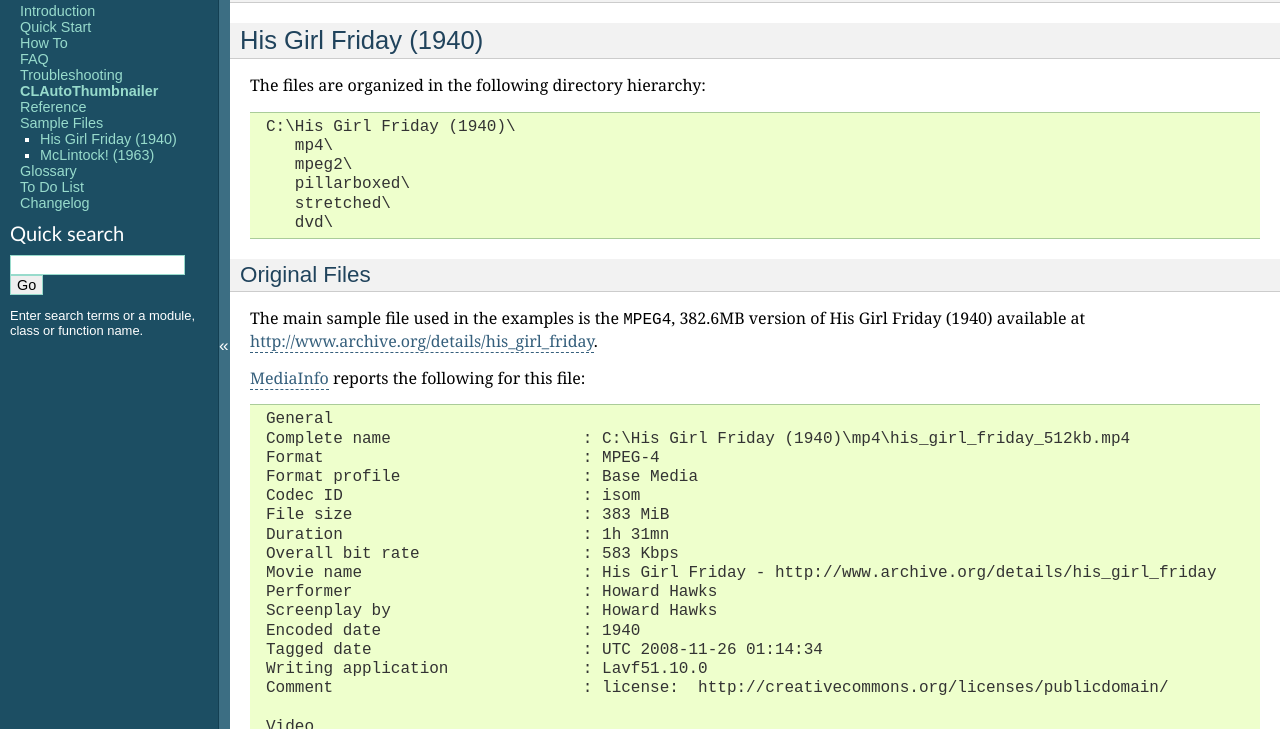
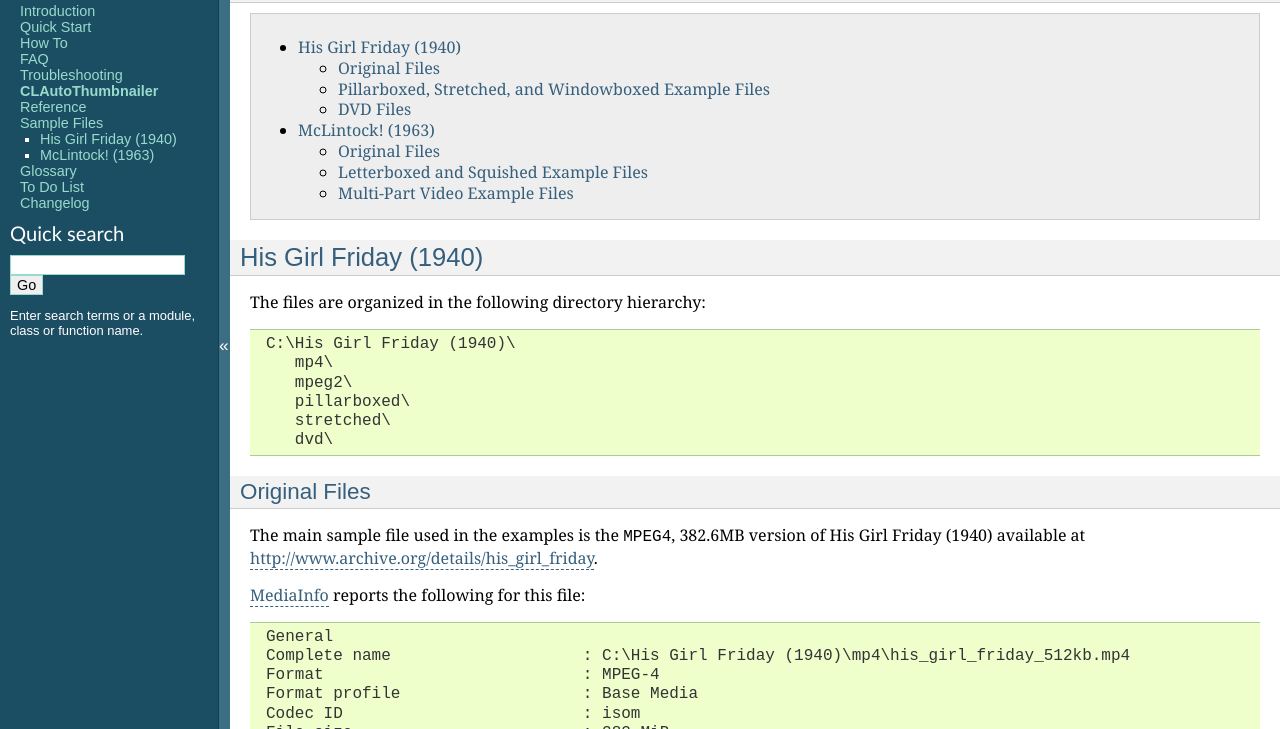
Before and after one commit to rm2/CLAutoThumbnailer, a plain HTML site: page samplefile.html in a window 1280 px wide. Shown: the part 71-800 px from the top of the page. Drawn offline with Linux system fonts and the light colour scheme; a web font is replaced by a local one.

Commit message:
Minor updates to documentation.

```diff
--- a/samplefile.html
+++ b/samplefile.html
@@ -64,8 +64,32 @@
 
   <div class="section" id="sample-files">
 <h1>Sample Files<a class="headerlink" href="#sample-files" title="Permalink to this headline">¶</a></h1>
+<div class="contents local topic" id="contents">
+<ul>
+<li><p class="first"><a class="reference internal" href="#his-girl-friday-1940" id="id12">His Girl Friday (1940)</a></p>
+<ul>
+<li><p class="first"><a class="reference internal" href="#original-files" id="id13">Original Files</a></p>
+</li>
+<li><p class="first"><a class="reference internal" href="#pillarboxed-stretched-and-windowboxed-example-files" id="id14">Pillarboxed, Stretched, and Windowboxed Example Files</a></p>
+</li>
+<li><p class="first"><a class="reference internal" href="#dvd-files" id="id15">DVD Files</a></p>
+</li>
+</ul>
+</li>
+<li><p class="first"><a class="reference internal" href="#mclintock-1963" id="id16">McLintock! (1963)</a></p>
+<ul>
+<li><p class="first"><a class="reference internal" href="#id6" id="id17">Original Files</a></p>
+</li>
+<li><p class="first"><a class="reference internal" href="#letterboxed-and-squished-example-files" id="id18">Letterboxed and Squished Example Files</a></p>
+</li>
+<li><p class="first"><a class="reference internal" href="#multi-part-video-example-files" id="id19">Multi-Part Video Example Files</a></p>
+</li>
+</ul>
+</li>
+</ul>
+</div>
 <div class="section" id="his-girl-friday-1940">
-<h2>His Girl Friday (1940)<a class="headerlink" href="#his-girl-friday-1940" title="Permalink to this headline">¶</a></h2>
+<h2><a class="toc-backref" href="#id12">His Girl Friday (1940)</a><a class="headerlink" href="#his-girl-friday-1940" title="Permalink to this headline">¶</a></h2>
 <p>The files are organized in the following directory hierarchy:</p>
 <div class="highlight-python"><pre>C:\His Girl Friday (1940)\
    mp4\
@@ -75,7 +99,7 @@
    dvd\</pre>
 </div>
 <div class="section" id="original-files">
-<h3>Original Files<a class="headerlink" href="#original-files" title="Permalink to this headline">¶</a></h3>
+<h3><a class="toc-backref" href="#id13">Original Files</a><a class="headerlink" href="#original-files" title="Permalink to this headline">¶</a></h3>
 <p>The main sample file used in the examples is the <span class="mono">MPEG4</span>, 382.6MB
 version of His Girl Friday (1940) available at
 <a class="reference external" href="http://www.archive.org/details/his_girl_friday">http://www.archive.org/details/his_girl_friday</a>.</p>
@@ -193,7 +217,7 @@ Stream size                      : 126 MiB (4%)</pre>
 </div>
 </div>
 <div class="section" id="pillarboxed-stretched-and-windowboxed-example-files">
-<h3>Pillarboxed, Stretched, and Windowboxed Example Files<a class="headerlink" href="#pillarboxed-stretched-and-windowboxed-example-files" title="Permalink to this headline">¶</a></h3>
+<h3><a class="toc-backref" href="#id14">Pillarboxed, Stretched, and Windowboxed Example Files</a><a class="headerlink" href="#pillarboxed-stretched-and-windowboxed-example-files" title="Permalink to this headline">¶</a></h3>
 <p>Starting with <span class="filename">his_girl_friday_512kb.mp4</span>, I used the Microsoft Expression Encoder 4 <tt class="docutils literal"><span class="pre">VC-1</span> <span class="pre">512K</span>
 <span class="pre">DSL</span> <span class="pre">VBR</span></tt> Preset with <em class="guilabel">Video Aspect Ratio</em> changed from
 <tt class="docutils literal"><span class="pre">Source</span></tt> to <tt class="docutils literal"><span class="pre">16:9</span></tt> and <em class="guilabel">Resize Mode</em> changed to
@@ -354,7 +378,7 @@ Language                         : English (US)</pre>
 </div>
 </div>
 <div class="section" id="dvd-files">
-<span id="sample-dvd"></span><h3>DVD Files<a class="headerlink" href="#dvd-files" title="Permalink to this headline">¶</a></h3>
+<span id="sample-dvd"></span><h3><a class="toc-backref" href="#id15">DVD Files</a><a class="headerlink" href="#dvd-files" title="Permalink to this headline">¶</a></h3>
 <p>In order to demonstrate <a class="reference internal" href="how-dvd.html"><em>Thumbnail an unencrypted DVD</em></a>, I used <a class="reference external" href="http://www.dvdstyler.de/en/">DVDStyler</a> on <span class="filename">his_girl_friday.mpeg</span> to create a
 single title DVD. It created the following files in a <span class="filename">VIDEO_TS</span>
 directory:</p>
@@ -576,7 +600,7 @@ Menu</pre>
 </div>
 </div>
 <div class="section" id="mclintock-1963">
-<h2>McLintock! (1963)<a class="headerlink" href="#mclintock-1963" title="Permalink to this headline">¶</a></h2>
+<h2><a class="toc-backref" href="#id16">McLintock! (1963)</a><a class="headerlink" href="#mclintock-1963" title="Permalink to this headline">¶</a></h2>
 <p>The files are organized in the following directory hierarchy:</p>
 <div class="highlight-python"><pre>C:\McLintock (1963)\
    mp4 512kb\
@@ -586,7 +610,7 @@ Menu</pre>
    multipart\</pre>
 </div>
 <div class="section" id="id6">
-<h3>Original Files<a class="headerlink" href="#id6" title="Permalink to this headline">¶</a></h3>
+<h3><a class="toc-backref" href="#id17">Original Files</a><a class="headerlink" href="#id6" title="Permalink to this headline">¶</a></h3>
 <p>The main widescreen sample file used in the examples is the 512Kbps
 <span class="mono">MPEG4</span>, 525.3MB version of McLintock! (1963) available at
 <a class="reference external" href="http://www.archive.org/details/mclintok_widescreen">http://www.archive.org/details/mclintok_widescreen</a>.</p>
@@ -713,7 +737,7 @@ Tagged date                      : UTC 2007-01-25 05:46:15</pre>
 </div>
 </div>
 <div class="section" id="letterboxed-and-squished-example-files">
-<h3>Letterboxed and Squished Example Files<a class="headerlink" href="#letterboxed-and-squished-example-files" title="Permalink to this headline">¶</a></h3>
+<h3><a class="toc-backref" href="#id18">Letterboxed and Squished Example Files</a><a class="headerlink" href="#letterboxed-and-squished-example-files" title="Permalink to this headline">¶</a></h3>
 <p>Starting with <span class="filename">McLintock_512kb.mp4</span>, I used the Microsoft Expression Encoder 4 <tt class="docutils literal"><span class="pre">VC-1</span> <span class="pre">512K</span> <span class="pre">DSL</span>
 <span class="pre">VBR</span></tt> Preset with <em class="guilabel">Video Aspect Ratio</em> changed from <tt class="docutils literal"><span class="pre">Source</span></tt>
 to <tt class="docutils literal"><span class="pre">4:3</span></tt> and <em class="guilabel">Resize Mode</em> changed to <tt class="docutils literal"><span class="pre">Letterbox</span></tt> and
@@ -823,7 +847,7 @@ Stream size                      : 58.1 MiB (13%)</pre>
 </div>
 </div>
 <div class="section" id="multi-part-video-example-files">
-<span id="sample-multi-part"></span><h3>Multi-Part Video Example Files<a class="headerlink" href="#multi-part-video-example-files" title="Permalink to this headline">¶</a></h3>
+<span id="sample-multi-part"></span><h3><a class="toc-backref" href="#id19">Multi-Part Video Example Files</a><a class="headerlink" href="#multi-part-video-example-files" title="Permalink to this headline">¶</a></h3>
 <p>In order to demonstrate <a class="reference internal" href="how-multipart.html"><em>Thumbnail a multi-part video</em></a>, I split <span class="filename">McLintock.mp4</span>
 into three equal sized pieces.</p>
 <p><a class="reference external" href="http://mediainfo.sourceforge.net/en">MediaInfo</a> reports the following
```
Also changed, not shown: faq.html (+2 -3 lines), intro.html (+3 -0 lines), ref-options.html (+16 -1 lines), trouble.html (+2 -1 lines), _sources/faq.txt, _sources/intro.txt, _sources/ref-options.txt, _sources/samplefile.txt, _sources/trouble.txt, searchindex.js.
